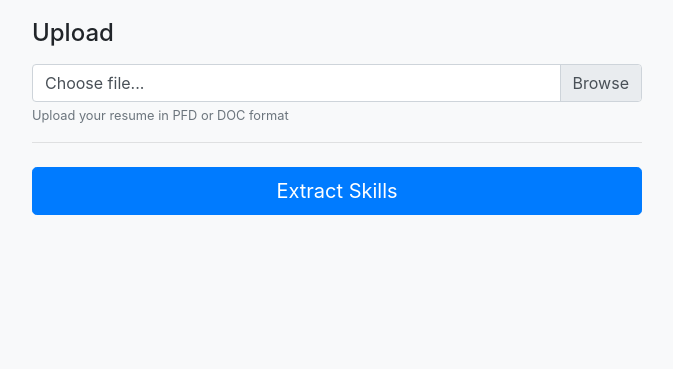
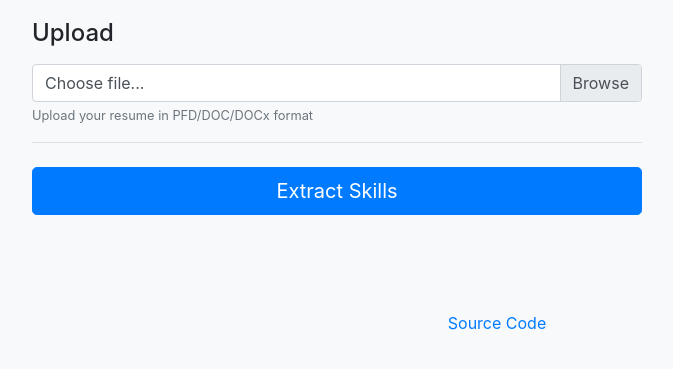
Before and after one commit to aakashres/cvparser, a Django app: page / in a window 1280 px wide. Shown: the part 193-562 px from the top of the page, without its empty margins (143-816 px from the left). Run offline with Django 3.2, Linux system fonts and the light colour scheme; some libraries are stand-ins or nearby versions.

Commit message:
Added footer and changed help text

```diff
--- a/cvparseproject/templates/fileupload.html
+++ b/cvparseproject/templates/fileupload.html
@@ -64,7 +64,7 @@
                     {{ form.cv }}
                     <label class="custom-file-label" for="validatedCustomFile">Choose file...</label>
                     <br/>
-                    <small class="form-text text-muted">Upload your resume in PFD or DOC format</small>
+                    <small class="form-text text-muted">Upload your resume in PFD/DOC/DOCx format</small>
 
                     {% if message %}
                         <div class="invalid-form-message">{{message}}</div>
--- a/cvparseproject/templates/layouts/base.html
+++ b/cvparseproject/templates/layouts/base.html
@@ -18,6 +18,11 @@
         {% block content %}
         {% endblock %}
     </div>
+    <footer class="my-5 pt-5 text-muted text-center text-small footer   ">
+    <ul class="list-inline">
+      <li class="list-inline-item"><a target="_blank" href="https://github.com/aakashres/cvparser">Source Code</a></li>
+    </ul>
+  </footer>
     <script src="https://code.jquery.com/jquery-3.3.1.slim.min.js" integrity="sha384-q8i/X+965DzO0rT7abK41JStQIAqVgRVzpbzo5smXKp4YfRvH+8abtTE1Pi6jizo" crossorigin="anonymous"></script>
     <script src="https://maxcdn.bootstrapcdn.com/bootstrap/4.0.0/js/bootstrap.min.js" integrity="sha384-JZR6Spejh4U02d8jOt6vLEHfe/JQGiRRSQQxSfFWpi1MquVdAyjUar5+76PVCmYl" crossorigin="anonymous"></script>
     {% block extra_js %}
```
